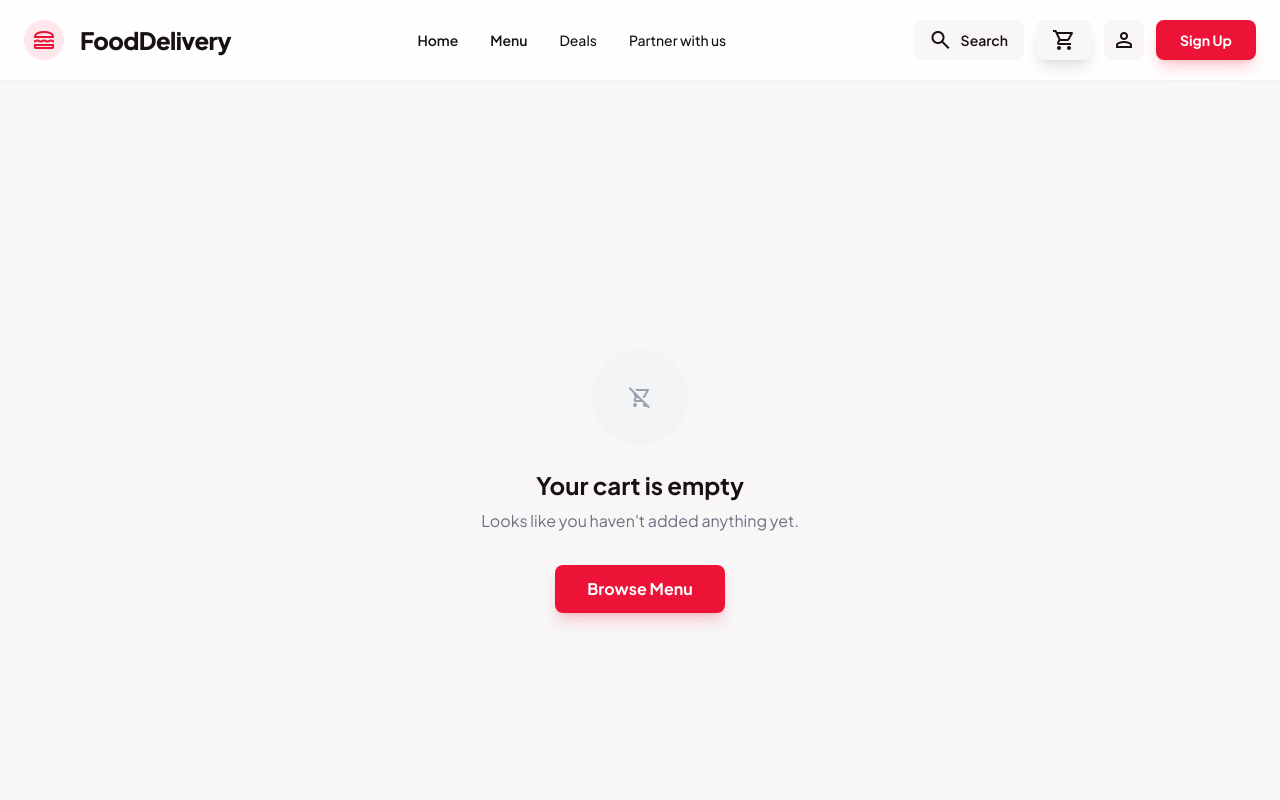
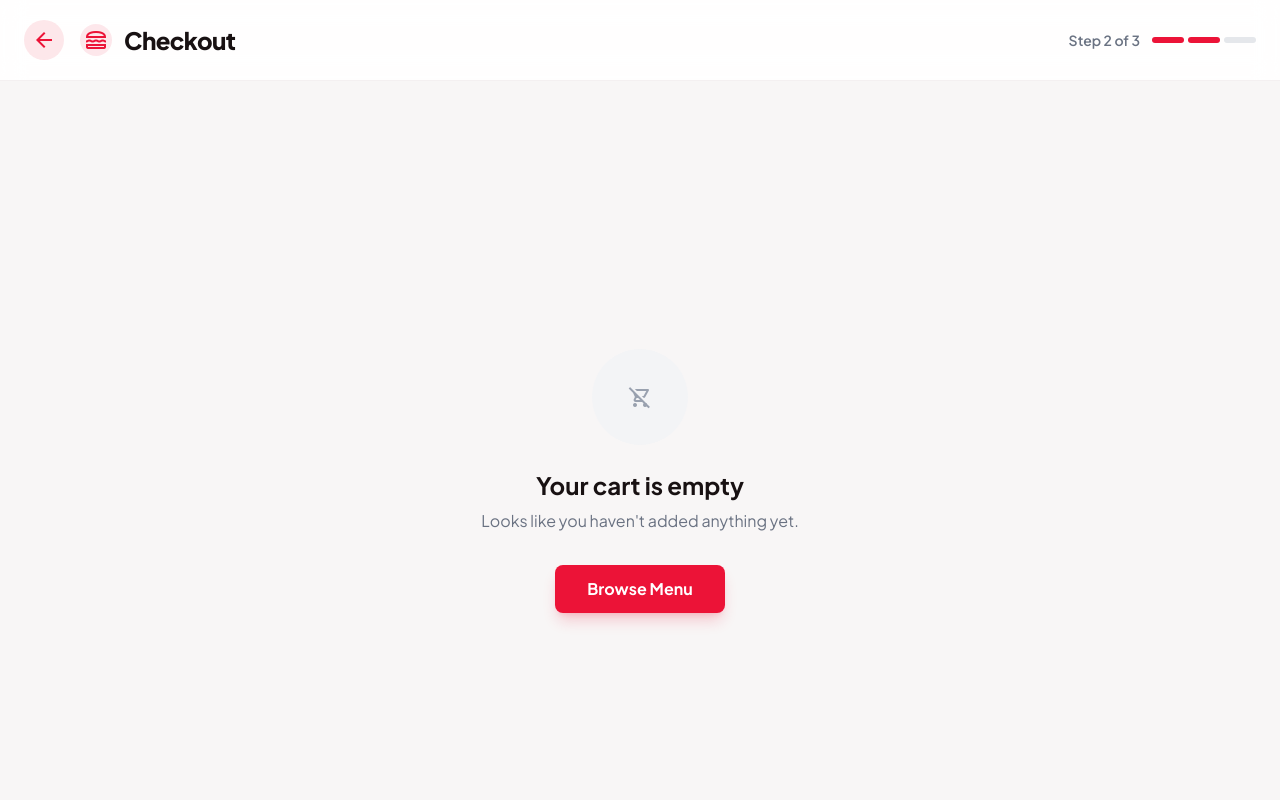
Before and after one commit to jainamjyoat/Food-Ordering-System, a Next.js app: page /cart in a window 1280 px wide. Shown: the top 800 px of the page. Built offline with nearby package versions, Linux system fonts and the light colour scheme.

Commit message:
Add make the checkout nav bar global gor the checkout page

```diff
--- a/app/cart/page.tsx
+++ b/app/cart/page.tsx
@@ -31,7 +31,7 @@ export default function CheckoutPage() {
     <div className="bg-background-light dark:bg-background-dark text-[#181112] dark:text-white min-h-screen flex flex-col font-sans">
 
       {/* Header (Simplified for Checkout flow) */}
-      <header className="sticky top-0 z-50 w-full bg-white/90 dark:bg-[#1a0b0d]/90 backdrop-blur-md border-b border-[#f4f0f1] dark:border-[#3a1d21]">
+      {/* <header className="sticky top-0 z-50 w-full bg-white/90 dark:bg-[#1a0b0d]/90 backdrop-blur-md border-b border-[#f4f0f1] dark:border-[#3a1d21]">
         <div className="max-w-[1440px] mx-auto px-6 h-20 flex items-center justify-between">
           <div className="flex items-center gap-4">
             <Link href="/menu" className="size-10 bg-primary/10 rounded-full flex items-center justify-center text-primary transition-colors hover:bg-primary/20">
@@ -53,7 +53,7 @@ export default function CheckoutPage() {
             </div>
           </div>
         </div>
-      </header>
+      </header> */}
 
       <main className="flex-grow w-full max-w-[1440px] mx-auto px-4 sm:px-6 lg:px-8 py-8 md:py-12">
         <div className="grid grid-cols-1 lg:grid-cols-12 gap-8 lg:gap-12">
--- a/app/components/Navbar.tsx
+++ b/app/components/Navbar.tsx
@@ -6,10 +6,13 @@ import { useCart } from "../context/CartContext";
 
 export default function Navbar() {
   const pathname = usePathname();
-  const isMenuPage = pathname === "/menu";
   const { totalItems } = useCart();
 
-  // Helper to highlight active links
+  // Define Page States
+  const isCheckoutPage = pathname === "/cart";
+  const isMenuPage = pathname === "/menu";
+
+  // Helper for active link styling
   const getLinkClass = (path: string) => {
     const isActive = pathname === path;
     return isActive
@@ -17,7 +20,7 @@ export default function Navbar() {
       : "text-[#181112] dark:text-gray-200 font-semibold hover:text-primary transition-colors";
   };
 
-  // Reusable Cart Button Component with Link
+  // Reusable Cart Button (Only shown on non-checkout pages)
   const CartButton = ({ isHomeTheme = false }) => (
     <Link href="/cart">
       <button className={`flex items-center gap-2 px-4 py-2 rounded-lg transition-colors shadow-lg cursor-pointer ${
@@ -26,9 +29,7 @@ export default function Navbar() {
           : "bg-primary hover:bg-red-600 text-white shadow-primary/20"
       }`}>
         <span className="material-symbols-outlined text-[20px]">shopping_cart</span>
-
         {isHomeTheme ? (
-           // Home Style: Icon only + Badge
            <>
              {totalItems > 0 && (
                <span className="absolute -top-1 -right-1 flex items-center justify-center min-w-[20px] h-5 px-1 bg-primary text-white text-xs font-bold rounded-full border-2 border-white dark:border-[#221013]">
@@ -37,87 +38,86 @@ export default function Navbar() {
              )}
            </>
         ) : (
-           // Menu Style: Full Text "Cart (0)"
            <span className="text-sm font-bold">Cart ({totalItems})</span>
         )}
       </button>
     </Link>
   );
 
-  // --- MENU PAGE NAVBAR ---
-  if (isMenuPage) {
+  // ---------------------------------------------------------
+  // 1. CHECKOUT NAVBAR (Specific to /cart page)
+  // ---------------------------------------------------------
+  if (isCheckoutPage) {
     return (
       <header className="sticky top-0 z-50 w-full bg-white/90 dark:bg-[#1a0b0d]/90 backdrop-blur-md border-b border-[#f4f0f1] dark:border-[#3a1d21]">
         <div className="max-w-[1440px] mx-auto px-6 h-20 flex items-center justify-between">
-          <Link href="/" className="flex items-center gap-4 text-[#181112] dark:text-white">
-            <div className="size-10 bg-primary/10 rounded-full flex items-center justify-center text-primary">
-              <span className="material-symbols-outlined text-[24px]">restaurant</span>
+
+          {/* Left: Back Button & Title */}
+          <div className="flex items-center gap-4">
+            <Link href="/menu" className="size-10 bg-primary/10 rounded-full flex items-center justify-center text-primary transition-colors hover:bg-primary/20">
+              <span className="material-symbols-outlined text-[28px]">arrow_back</span>
+            </Link>
+            <div className="flex items-center gap-3">
+              <div className="size-8 bg-primary/10 rounded-full flex items-center justify-center text-primary hidden sm:flex">
+                <span className="material-symbols-outlined text-[20px]">lunch_dining</span>
+              </div>
+              <h2 className="text-[#181112] dark:text-white text-xl md:text-2xl font-extrabold tracking-tight">Checkout</h2>
             </div>
-            <h2 className="text-xl font-extrabold tracking-tight">FoodOrder</h2>
-          </Link>
+          </div>
 
-          <nav className="hidden md:flex items-center gap-8">
-            <Link className={getLinkClass("/")} href="/">Home</Link>
-            <Link className={getLinkClass("/menu")} href="/menu">Menu</Link>
-            <a className="text-[#181112] dark:text-gray-200 text-sm font-medium hover:text-primary transition-colors" href="#">Orders</a>
-            <a className="text-[#181112] dark:text-gray-200 text-sm font-medium hover:text-primary transition-colors" href="#">Restaurants</a>
-          </nav>
+          {/* Right: Progress Steps */}
+          <div className="flex items-center gap-3">
+            <div className="text-sm font-semibold text-gray-500 dark:text-gray-400 hidden sm:block">Step 2 of 3</div>
+            <div className="flex gap-1">
+              <div className="h-1.5 w-8 bg-primary rounded-full"></div>
+              <div className="h-1.5 w-8 bg-primary rounded-full"></div>
+              <div className="h-1.5 w-8 bg-gray-200 dark:bg-gray-700 rounded-full"></div>
+            </div>
+          </div>
 
-          <div className="flex items-center gap-6">
-            <button className="relative p-2 text-[#181112] dark:text-white hover:bg-gray-100 dark:hover:bg-[#33181c] rounded-full transition-colors cursor-pointer">
-              <span className="material-symbols-outlined">notifications</span>
-            </button>
-
-            {/* Menu Style Cart Button (Red) */}
-            <CartButton isHomeTheme={false} />
-
-            <div
-              className="size-9 rounded-full bg-cover bg-center border-2 border-white shadow-sm cursor-pointer"
-              style={{ backgroundImage: "url('https://lh3.googleusercontent.com/aida-public/AB6AXuATvQn9vyCe_MOlfQ0RbZTXFrxt9StE6kDuGp9BpMUsyFQ_YmCDCEz-Gy5puDjfZIofW77RZNduz-vtX_HOsEkNRtDiw6tuG7vWURODfv_MoDW9WaP2T2VkmvvKu41MxUBMCSvPiP7VgPFYIDKeEEwwJB-y4WKAbEFHfhWM97XmiwEQYUN6URJTq0_WmE2GceN5auD8woB1MeMESyZ1xNLbdASxRzjY5DgUEoeTBMq6o7fNa9JInYAaf83Ah87gwrc7_be-QTqRIMYm')" }}
-            ></div>
-          </div>
         </div>
       </header>
     );
   }
 
-  // --- HOME PAGE NAVBAR ---
+  // ---------------------------------------------------------
+  // 2. STANDARD NAVBAR (Home, Menu, etc.)
+  // ---------------------------------------------------------
   return (
     <header className="sticky top-0 z-50 w-full bg-white/90 dark:bg-[#1a0b0d]/90 backdrop-blur-md border-b border-[#f4f0f1] dark:border-[#3a1d21]">
       <div className="max-w-[1440px] mx-auto px-6 h-20 flex items-center justify-between">
-        <Link href="/" className="flex items-center gap-4">
+
+        {/* Logo */}
+        <Link href="/" className="flex items-center gap-4 text-[#181112] dark:text-white">
           <div className="size-10 bg-primary/10 rounded-full flex items-center justify-center text-primary">
-            <span className="material-symbols-outlined text-[28px]">lunch_dining</span>
+            <span className="material-symbols-outlined text-[24px]">restaurant</span>
           </div>
-          <h2 className="text-[#181112] dark:text-white text-2xl font-extrabold tracking-tight">
-            FoodDelivery
-          </h2>
+          <h2 className="text-xl font-extrabold tracking-tight">FoodOrder</h2>
         </Link>
 
+        {/* Standard Links: Home, Menu, Orders, Restaurants */}
         <nav className="hidden md:flex items-center gap-8">
-          <Link className={getLinkClass("/") + " text-sm"} href="/">Home</Link>
-          <Link className={getLinkClass("/menu") + " text-sm"} href="/menu">Menu</Link>
-          <a className="text-[#181112] dark:text-gray-200 text-sm font-medium hover:text-primary transition-colors" href="#">Deals</a>
-          <a className="text-[#181112] dark:text-gray-200 text-sm font-medium hover:text-primary transition-colors" href="#">Partner with us</a>
+          <Link className={getLinkClass("/")} href="/">Home</Link>
+          <Link className={getLinkClass("/menu")} href="/menu">Menu</Link>
+          <a className="text-[#181112] dark:text-gray-200 text-sm font-medium hover:text-primary transition-colors" href="#">Orders</a>
+          <a className="text-[#181112] dark:text-gray-200 text-sm font-medium hover:text-primary transition-colors" href="#">Restaurants</a>
         </nav>
 
-        <div className="flex items-center gap-3">
-          <button className="hidden sm:flex items-center gap-2 px-4 h-10 bg-background-light dark:bg-[#33181c] rounded-lg hover:bg-gray-100 dark:hover:bg-[#452026] transition-colors cursor-pointer">
-            <span className="material-symbols-outlined text-[20px] text-[#181112] dark:text-white">search</span>
-            <span className="text-sm font-semibold text-[#181112] dark:text-white hidden lg:inline">Search</span>
+        {/* Right Actions */}
+        <div className="flex items-center gap-6">
+          <button className="relative p-2 text-[#181112] dark:text-white hover:bg-gray-100 dark:hover:bg-[#33181c] rounded-full transition-colors cursor-pointer">
+            <span className="material-symbols-outlined">notifications</span>
           </button>
 
-          {/* Home Style Cart Button (Icon + Badge) */}
+          {/* Dynamic Cart Button (Style depends on page) */}
           <div className="relative">
-             <CartButton isHomeTheme={true} />
+             <CartButton isHomeTheme={!isMenuPage} />
           </div>
 
-          <button className="flex items-center justify-center size-10 bg-background-light dark:bg-[#33181c] rounded-lg hover:bg-gray-100 dark:hover:bg-[#452026] transition-colors cursor-pointer">
-            <span className="material-symbols-outlined text-[20px] text-[#181112] dark:text-white">person</span>
-          </button>
-          <button className="hidden lg:flex px-6 h-10 bg-primary text-white text-sm font-bold rounded-lg items-center justify-center hover:bg-red-600 transition-colors shadow-lg shadow-primary/20 cursor-pointer">
-            Sign Up
-          </button>
+          <div
+            className="size-9 rounded-full bg-cover bg-center border-2 border-white shadow-sm cursor-pointer"
+            style={{ backgroundImage: "url('https://lh3.googleusercontent.com/aida-public/AB6AXuATvQn9vyCe_MOlfQ0RbZTXFrxt9StE6kDuGp9BpMUsyFQ_YmCDCEz-Gy5puDjfZIofW77RZNduz-vtX_HOsEkNRtDiw6tuG7vWURODfv_MoDW9WaP2T2VkmvvKu41MxUBMCSvPiP7VgPFYIDKeEEwwJB-y4WKAbEFHfhWM97XmiwEQYUN6URJTq0_WmE2GceN5auD8woB1MeMESyZ1xNLbdASxRzjY5DgUEoeTBMq6o7fNa9JInYAaf83Ah87gwrc7_be-QTqRIMYm')" }}
+          ></div>
         </div>
       </div>
     </header>
```
